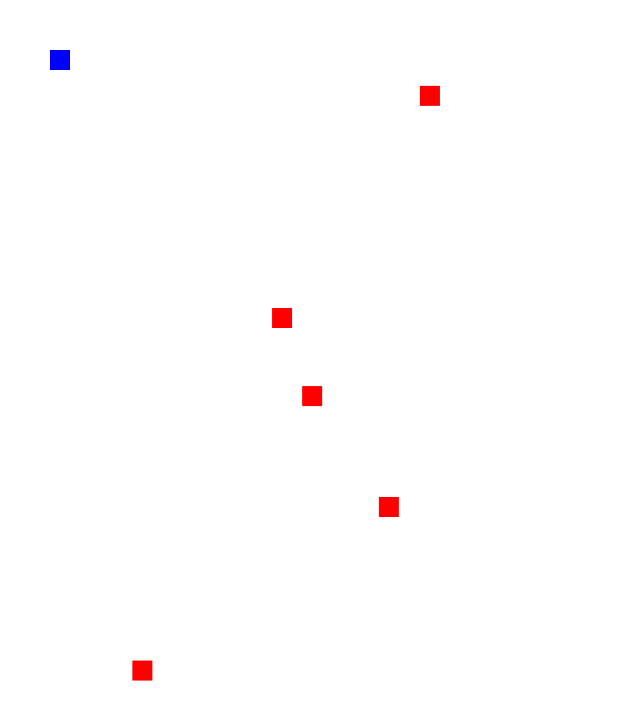
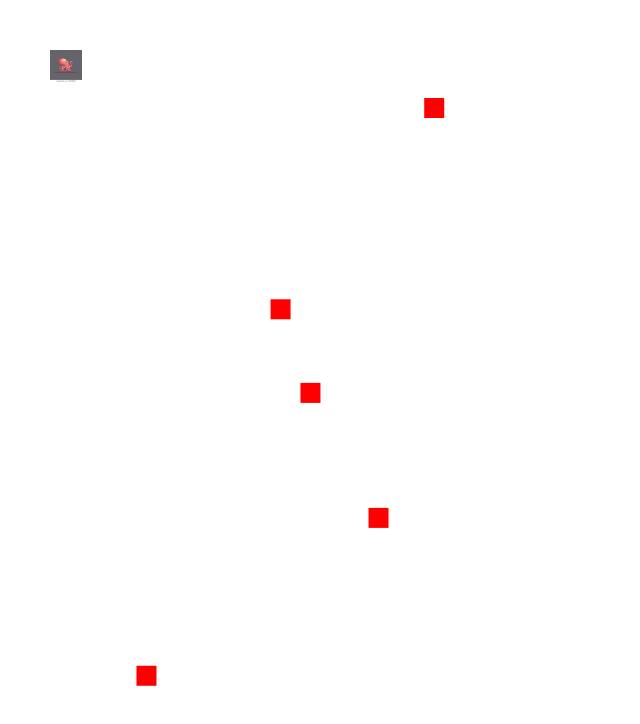
Before and after one commit to taimoorarshad43/js-canvas-demo, a website: page index.html in a window 1280 px wide. Shown: the whole page, without its empty margins (0-640 px from the left). Drawn offline with Linux system fonts and the light colour scheme.

Commit message:
Adding Sprites for Character

```diff
--- a/index.html
+++ b/index.html
@@ -7,6 +7,7 @@
     <link rel="stylesheet" href="styles.css">
 </head>
 <body>
+    <img src="sprites/main_character.jpg" id="playerSprite" style="display: none;">
     <canvas id="characterCanvas" width="700" height="700"></canvas>
     <script src="script.js"></script>
 </body>
--- a/script.js
+++ b/script.js
@@ -4,8 +4,10 @@ const ctx = canvas.getContext("2d");
 let character = {
     x: 50,
     y: 50,
-    size: 20,
+    width: 32,
+    height: 32,
     color: "blue",
+    sprite: document.getElementById("playerSprite"),
     speed: 5
 };
 
@@ -18,8 +20,8 @@ let bullets = [];
 function generateSquares(numSquares) {
     for (let i = 0; i < numSquares; i++) {
         squares.push({
-            x: Math.random() * (canvas.width - character.size), //minus character size b/c same size as enemy and want to spawn away from boundary
-            y: Math.random() * (canvas.height - character.size),
+            x: Math.random() * (canvas.width - character.width), //minus character size b/c same size as enemy and want to spawn away from boundary
+            y: Math.random() * (canvas.height - character.height),
             size: 20,
             color: "red", //random reddish color?
             speed: Math.random() * 3 + 1, // Random speed between 1 and 4
@@ -37,7 +39,7 @@ function generateBullet(xdir, ydir){
         x: character.x,
         y: character.y,
         size: 15,
-        color: "green",
+        color: "blue",
         speed: 7,
         xDirection: xdir,
         yDirection: ydir
@@ -47,8 +49,11 @@ function generateBullet(xdir, ydir){
 function drawCharacters() { //main render function that draws all entities
     //Character Block
     ctx.clearRect(0, 0, canvas.width, canvas.height);
-    ctx.fillStyle = character.color;
-    ctx.fillRect(character.x, character.y, character.size, character.size); //character size is both height and width b/c square
+    // ctx.fillStyle = character.color;
+    // ctx.fillRect(character.x, character.y, character.size, character.size); //character size is both height and width b/c square
+    ctx.drawImage(character.sprite, character.x, character.y, character.width, character.height);
+    console.log(character.x);
+    console.log(character.y);
 
     //Enemy Block
     for (const square of squares) {
@@ -82,8 +87,8 @@ function moveCharacter(event) {
     }
 
     //Checking for out of bounds
-    character.x = Math.max(0, Math.min(canvas.width - character.size, character.x));
-    character.y = Math.max(0, Math.min(canvas.height - character.size, character.y));
+    character.x = Math.max(0, Math.min(canvas.width - character.width, character.x));
+    character.y = Math.max(0, Math.min(canvas.height - character.height, character.y));
 
     checkCollisions();
     drawCharacters();
@@ -113,9 +118,9 @@ function checkCollisions() {
         const square = squares[i];
         if (
             character.x < square.x + square.size &&
-            character.x + character.size > square.x &&
+            character.x + character.width > square.x &&
             character.y < square.y + square.size &&
-            character.y + character.size > square.y
+            character.y + character.height > square.y
         )
         {
             // Collision detected, remove the square
```
Also changed, not shown: sprites/main_character.jpg (added).
